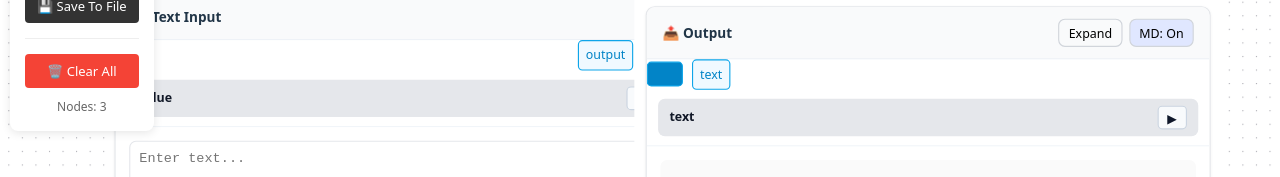
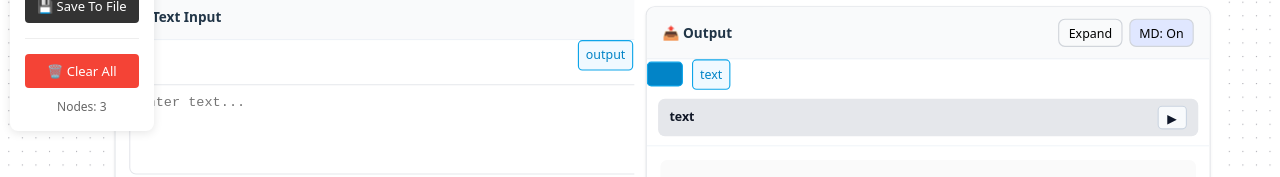
Before and after one commit to davy1ex/pipelineLLM, a React (Vite) app in the folder frontend/: page / in a window 1280 px wide. Shown: the part 287-464 px from the top of the page. Built offline with nearby package versions, Linux system fonts and the light colour scheme.

Commit message:
refactor: remove controls from TextInputNode and update textarea class

```diff
--- a/frontend/src/entities/nodes/text-input/TextInputNode.tsx
+++ b/frontend/src/entities/nodes/text-input/TextInputNode.tsx
@@ -27,11 +27,10 @@ export const TextInputNode = ({ id, data, type }: NodeProps) => {
       connectors={[
         { id: 'output', type: 'source', position: Position.Right, label: 'output', dataType: 'string' },
       ]}
-      controls={[
-        { key: 'value', label: 'value', value: localValue, placeholder: 'Enter text...' },
-      ]}
+      controls={[]}
     >
       <textarea
+        className="nodrag nowheel"
         value={localValue}
         onChange={(e) => updateValue(e.target.value)}
         placeholder="Enter text..."
```
